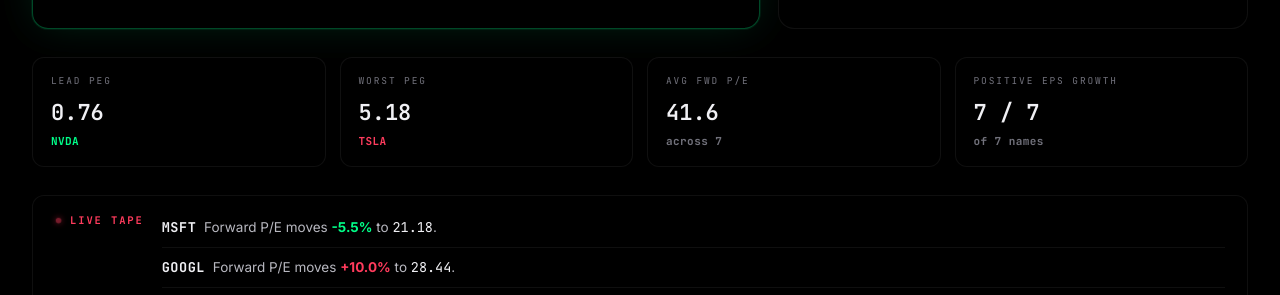
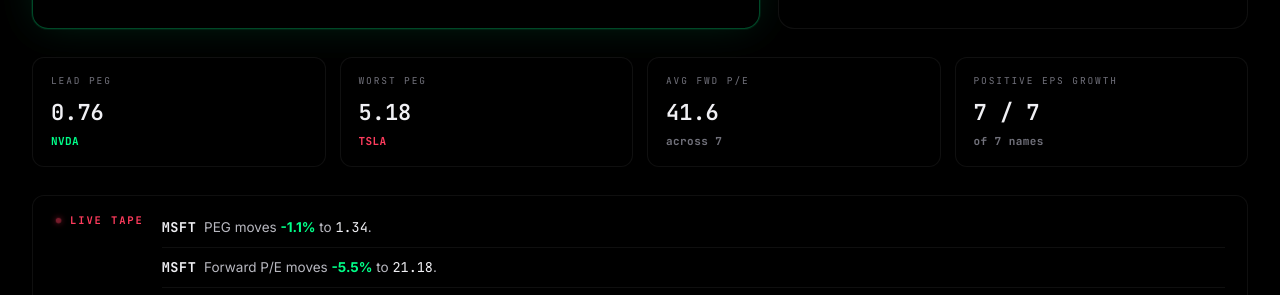
Before and after one commit to vishutdhar/mag7-dashboard, a plain HTML site: page index.html in a window 1280 px wide. Shown: the part 640-935 px from the top of the page. Drawn offline with Linux system fonts and the light colour scheme.

Commit message:
Live Tape: surface PEG moves alongside Forward P/E
Live Tape was effectively a P/E-only feed. PEG only triggered when it
crossed the 1.0 boundary — a rare binary event — so day-over-day PEG
movement went unreported even though PEG is the dashboard's headline
metric (Lead/Worst KPIs, hero stat, table heatmap, watch card).

Added a PEG percentage-move rule alongside the existing 1.0 cross. PEG
moves are typically 5–10× smaller than P/E moves day-over-day (PEG =
P/E ÷ growth%, and growth estimates don't revise daily), so the
threshold is 1% for PEG vs 5% for P/E. Cross-1.0 still wins to avoid
double-reporting the same change. Same color rule as the cross: PEG
down is bullish (green), PEG up is bearish (red).

On today's data this surfaces MSFT (-1.1%) and AMZN (+1.3%) — neither
of which would have appeared before.

```diff
--- a/index.html
+++ b/index.html
@@ -1134,8 +1134,20 @@
     const c = tMap[t], o = pMap[t];
     if (!c || !o) continue;
     if (c.peg != null && o.peg != null) {
-      if (c.peg < 1 && o.peg >= 1) items.push(`<span class="b-ticker">${t}</span> PEG crosses <span class="b-up">below 1.0</span> to <span class="b-num">${fmt(c.peg)}</span> — value-with-growth zone.`);
-      if (c.peg >= 1 && o.peg < 1) items.push(`<span class="b-ticker">${t}</span> PEG returns <span class="b-down">above 1.0</span> to <span class="b-num">${fmt(c.peg)}</span>.`);
+      const crossedDown = (c.peg < 1 && o.peg >= 1);
+      const crossedUp   = (c.peg >= 1 && o.peg < 1);
+      if (crossedDown) items.push(`<span class="b-ticker">${t}</span> PEG crosses <span class="b-up">below 1.0</span> to <span class="b-num">${fmt(c.peg)}</span> — value-with-growth zone.`);
+      if (crossedUp)   items.push(`<span class="b-ticker">${t}</span> PEG returns <span class="b-down">above 1.0</span> to <span class="b-num">${fmt(c.peg)}</span>.`);
+      if (!crossedDown && !crossedUp) {
+        const pegPct = pctDelta(c.peg, o.peg);
+        // PEG = P/E ÷ growth%. Growth estimates rarely revise day-over-day,
+        // so PEG day-over-day moves are typically ~5–10× smaller than P/E.
+        // Threshold accordingly (1% for PEG vs 5% for P/E below).
+        if (pegPct != null && Math.abs(pegPct) >= 1) {
+          const cls = pegPct > 0 ? "b-down" : "b-up";
+          items.push(`<span class="b-ticker">${t}</span> PEG moves <span class="${cls}">${pegPct > 0 ? "+" : ""}${pegPct.toFixed(1)}%</span> to <span class="b-num">${fmt(c.peg)}</span>.`);
+        }
+      }
     }
     if (c.eps_growth != null && o.eps_growth != null) {
       if (c.eps_growth > 0 && o.eps_growth <= 0) items.push(`<span class="b-ticker">${t}</span> EPS growth flips <span class="b-up">positive</span> at <span class="b-num">${fmt(c.eps_growth * 100, 1)}%</span>.`);
```
